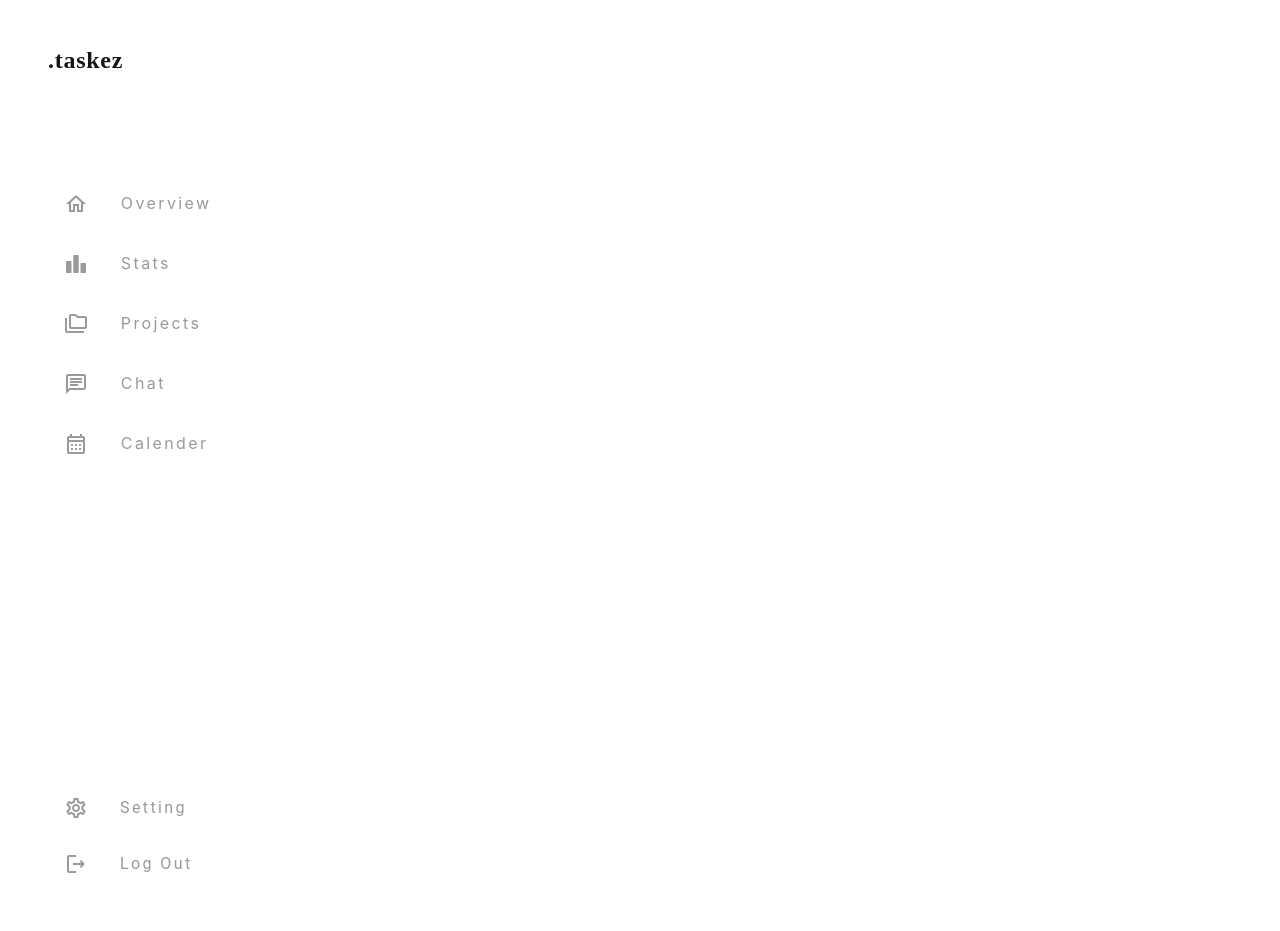
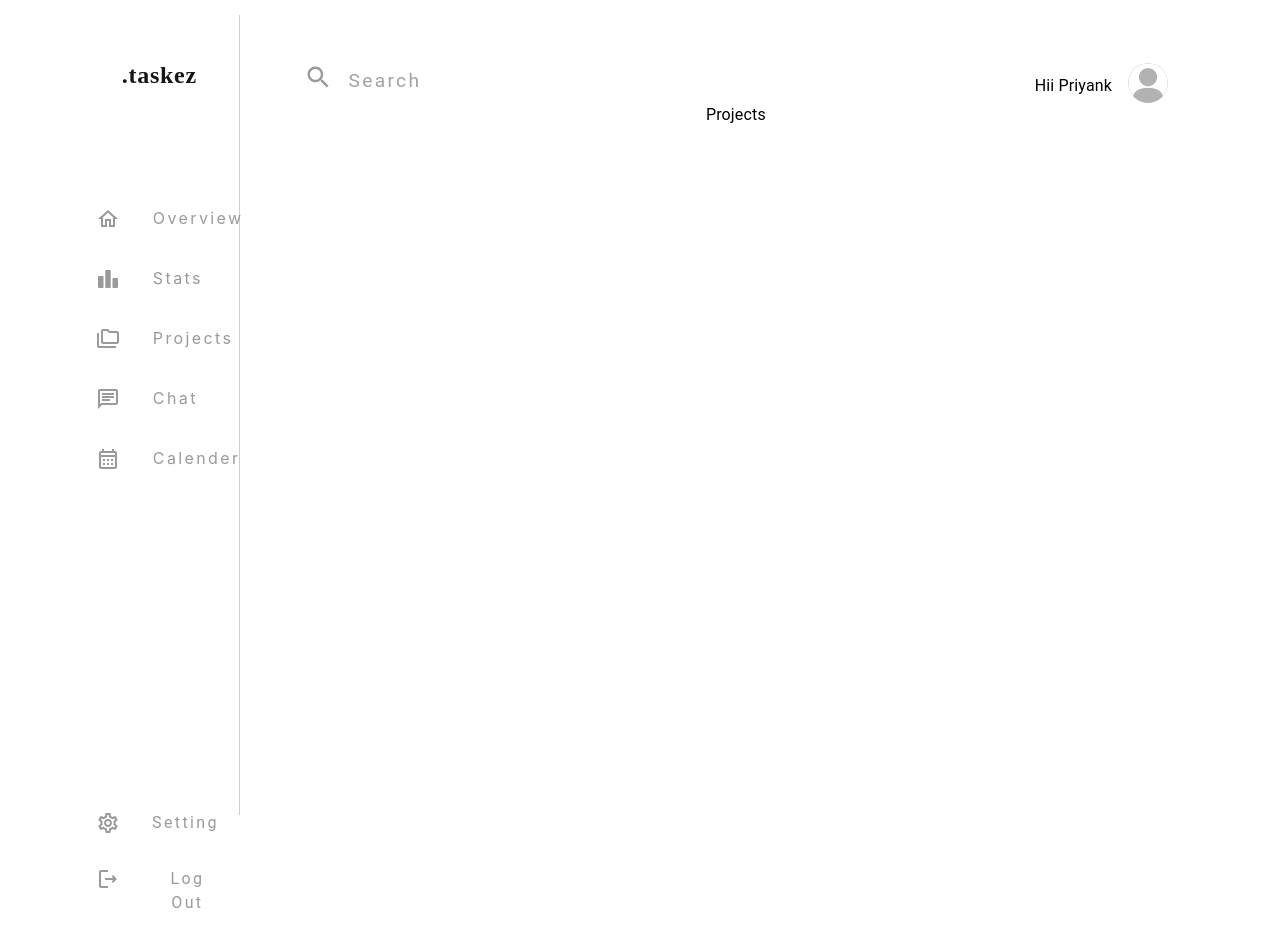
Before and after one commit to Priyank-Singhal/Task-Management-webApp, a React (Create React App) app: page /chat in a window 1280 px wide. Before the commit the page ends 892 px from the top, so only its background shows below. Built offline with nearby package versions, Linux system fonts and the light colour scheme.

Commit message:
added searchBar

```diff
--- /dev/null
+++ b/src/components/App.css
@@ -0,0 +1,65 @@
+.App {
+    text-align: center;
+    width: 95%;
+    margin: 15px auto;
+  }
+
+  .container-drag {
+    text-align: center;
+  }
+
+  .todo {
+    position: absolute;
+    width: 150px;
+    height: 90vh;
+    left: 0;
+    top: 10;
+    background-color: #FBF2ED;
+    border-style: solid;
+    border-width: 2px;
+    color: #45597E;
+  }
+
+  .header {
+    display: inline-block;
+    color: #45597E;
+    font-family: sans-serif;
+    margin: 0;
+    width:100%;
+  }
+
+  .task-header {
+    display: inline-block;
+    background-color: #DBE2F4;
+    color: #45597E;
+    font-family: sans-serif;
+    width:100%;
+    height: 30px;
+    padding-top: 15px;
+    font-weight: bold;
+    border-bottom-style: solid;
+    border-width: 2px;
+  }
+
+  .droppable {
+    position: absolute;
+    width: 150px;
+    height: 90vh;
+    right: 0;
+    background-color: #FBF2ED;
+    border-style: solid;
+    border-width: 2px;
+    color: #45597E;
+  }
+
+  .draggable {
+    width: 100px;
+    height: 80px;
+    margin: 15px auto;
+    padding-top: 25px;
+    border-style: solid;
+    border-width: 2px;
+    color: #45597E;
+    font-family: sans-serif;
+    font-weight: bold;
+  }
--- /dev/null
+++ b/src/components/DragDrop.js
@@ -0,0 +1,78 @@
+import React, { Component } from 'react';
+import './App.css';
+
+export default class AppDragDropDemo extends Component {
+    state = {
+        tasks: [
+            {name:"Hit the gym",category:"todo", bgcolor: "#FFB695"},
+            {name:"Get breakfast", category:"todo", bgcolor:"#96D1CD"},
+          ]
+    }
+
+    onDragOver = (ev) => {
+        ev.preventDefault();
+    }
+
+    onDrop = (ev, cat) => {
+       let id = ev.dataTransfer.getData("id");
+
+       let tasks = this.state.tasks.filter((task) => {
+           if (task.name == id) {
+               task.category = cat;
+           }
+           return task;
+       });
+
+       this.setState({
+           ...this.state,
+           tasks
+       });
+    }
+
+    onDragStart = (ev, id) => {
+        console.log('dragstart:',id);
+        ev.dataTransfer.setData("id", id);
+    }
+
+    render() {
+        var tasks = {
+            todo: [],
+            done: []
+        }
+
+
+
+    this.state.tasks.forEach ((t) => {
+        tasks[t.category].push(
+            <div key={t.name}
+                onDragStart = {(e) => this.onDragStart(e, t.name)}
+                draggable
+                className="draggable"
+                style = {{backgroundColor: t.bgcolor}}
+                >
+                {t.name}
+            </div>
+        );
+    });
+
+        return (
+            <div className="container-drag">
+                <h2 className="header">DRAG & DROP DEMO</h2>
+                <div className="todo"
+                    onDragOver={(e)=>this.onDragOver(e)}
+                    onDrop={(e)=>{this.onDrop(e, "todo")}}>
+                    <span className="task-header">To-Do List</span>
+                    {tasks.todo}
+                </div>
+                <div className="droppable"
+                    onDrop={(e)=>this.onDrop(e, "done")}
+                    onDragOver={(ev)=>this.onDragOver(ev)}>
+                    <span className="task-header">COMPLETED</span>
+                    {tasks.done}
+                </div>
+
+
+            </div>
+        );
+    }
+}
--- /dev/null
+++ b/src/components/SearchBar.js
@@ -0,0 +1,34 @@
+import React from 'react'
+import SearchIcon from "@mui/icons-material/Search";
+import InputBase from '@mui/material/InputBase';
+
+const Search = () => {
+    return (
+        <div>
+            <div
+                style={{
+                    display: 'flex',
+                    color: '#9A9A9A',
+
+                }}>
+                <div
+                    style={{
+                        marginLeft: ''
+                    }}>
+                    <SearchIcon sx={{  fontSize: '1.8rem' }} />
+                </div>
+                <InputBase placeholder='Search'
+                    sx={{
+                        marginLeft: '1rem',
+                        // marginTop: '0.5rem',
+                        letterSpacing: '0.12em',
+                        fontSize: '1.2rem'
+                     }}
+                // onKeyDown={handleKeyPress}
+                />
+            </div>
+        </div>
+    )
+}
+
+export default Search
--- a/src/pages/Projects.js
+++ b/src/pages/Projects.js
@@ -1,8 +1,10 @@
-import { Typography } from '@mui/material'
+import { Grid, Typography } from '@mui/material'
 import { Box } from '@mui/system'
 import React from 'react'
 import SideBar from '../components/SideBar'
-
+import SearchBar from '../components/SearchBar'
+import {Avatar, Stack} from '@mui/material';
+import DragDrop from '../components/DragDrop'
 
 const Projects = () => {
   return (
@@ -16,15 +18,33 @@ const Projects = () => {
         style={{
           width: '17%',
           // backgroundColor: '#E5E5E5'
+          borderRight: '1px solid rgba(26, 59, 88, 0.24)',
         }}
       >
-       <SideBar />
+        <SideBar />
       </Box>
       <Box
         style={{
           width: '83%',
+          paddingTop: '3rem',
+          paddingLeft: '4rem',
+          paddingRight: '5rem'
         }}
       >
+        <Grid
+          style={{
+            display: 'flex',
+            justifyContent: 'space-between'
+          }}
+        >
+          <SearchBar />
+          <Stack direction="row" spacing={2}>
+          <Typography style={{paddingTop: '8%'}}>Hii Priyank</Typography>
+          <Avatar alt="Remy Sharp" src="/img/avatar.png" />
+          </Stack>
+        </Grid>
+        <Typography>Projects</Typography>
+        {/* <DragDrop /> */}
       </Box>
     </div>
   )
```
Also changed, not shown: public/img/avatar.png (added).
